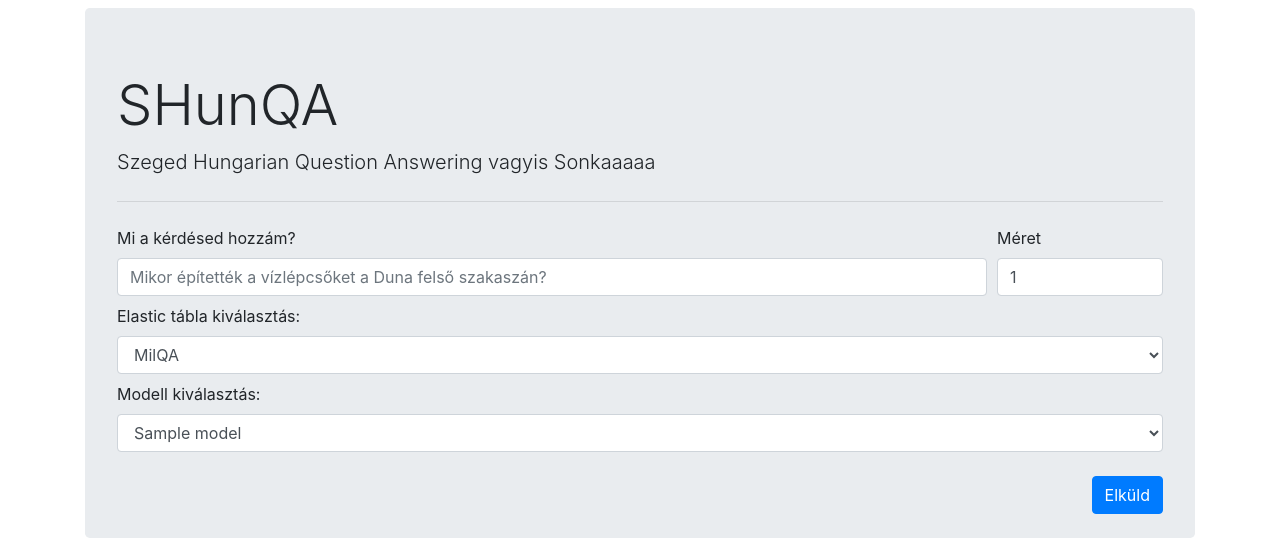
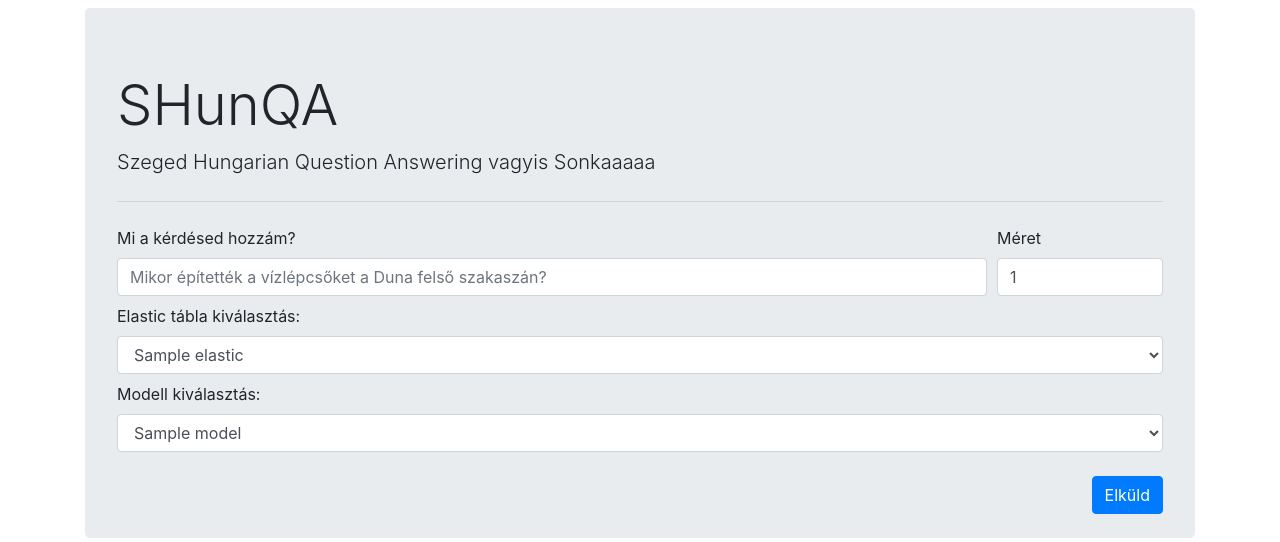
Before and after one commit to szegedai/SHunQA, a Flask app: template templates/index.html in a window 1280 px wide. Shown: the top 542 px of the page. Run offline with Flask 2, Linux system fonts and the light colour scheme; the template is opened without the code that fills it: most values are stand-ins (such as "Sample title", 1, 10 or a date in 2020); parts of the project's set-up code (start-up, migrations or seed data) failed here and were passed over; some libraries are stand-ins or nearby versions.

Commit message:
feat(flask): added multiple elastic chooser

```diff
--- a/config.json
+++ b/config.json
@@ -44,5 +44,16 @@
       "max_answer_len" : 1000,
       "visible_name": "RoBERTa hosszú válaszos, nem megválaszolható modell"
     }
+  ],
+
+  "elastics": [
+    {
+      "elastic_table_name": "milqa_w_lemma_w_official_context",
+      "visible_name": "MILQA"
+    },
+    {
+      "elastic_table_name": "word_war_2_wikidump",
+      "visible_name": "WW2 WikiDump"
+    }
   ]
 }
--- a/flask_service.py
+++ b/flask_service.py
@@ -11,6 +11,8 @@ with open('config.json', 'r') as config:
     config_variables = json.load(config)
 
 all_models = dict()
+all_elastics = dict()
+
 for model in config_variables["models"]:
     all_models[model["model"]] = pipeline(model["pipeline"],
                                           tokenizer=model["tokenizer"],
@@ -18,6 +20,10 @@ for model in config_variables["models"]:
                                           device=model["device"],
                                           handle_impossible_answer=bool(model["handle_impossible_answer"]),
                                           max_answer_len=model["max_answer_len"])
+
+
+for elastic_table in config_variables["elastics"]:
+    all_elastics[elastic_table["elastic"]] = elastic_table["elastic_table_name"]
 
 nlp_hu = spacy.load("hu_core_news_trf")
 
@@ -49,7 +55,7 @@ def predict_from_question(query, size, elastic, model_type):
         verify_certs=False
     )
 
-    s = es.search(index=elastic, body=body)
+    s = es.search(index=all_elastics[elastic], body=body)
 
     # The query only returns the text before the question mark, so we add it here.
     official_question = query if query[-1:] == '?' else query + '?'
@@ -96,15 +102,18 @@ def predict_from_question_gui():
                                data=predict_from_question(query, size, elastic, model_type),
                                query=query,
                                size=size,
-                               elastic=elastic,
+                               elastic=config_variables["elastics"],
+                               config_variables_elastics=config_variables["elastics"],
                                model_type=model_type,
-                               config_variables=config_variables["models"])
+                               config_variables_models=config_variables["models"])
 
     return render_template('index.html',
                            data=None,
                            query=None,
+                           elastic=config_variables["elastics"][0]["elastic_table_name"],
+                           config_variables_elastics=config_variables["elastics"],
                            model_type=config_variables["models"][0]["model"],
-                           config_variables=config_variables["models"])
+                           config_variables_models=config_variables["models"])
 
 
 @app.route('/qa/api/', methods=['GET', 'POST'])
--- a/templates/index.html
+++ b/templates/index.html
@@ -27,16 +27,23 @@
             <div class="col-lg-12">
                 <label for="elastic-table">Elastic tábla kiválasztás:</label>
                 <select name="elastic" class="form-control" aria-label="Default select example" id="elastic-table">
-                    {% if elastic == "milqa_w_lemma_w_official_context" %}
-                    <option value="milqa_w_lemma_w_official_context" selected>MilQA</option>
-                    <option value="word_war_2_wikidump">WW2 wikidump</option>
-                    {% elif elastic == "word_war_2_wikidump" %}
-                    <option value="milqa_w_lemma_w_official_context" >MilQA</option>
-                    <option value="word_war_2_wikidump" selected>WW2 wikidump</option>
-                    {% else %}
-                    <option value="milqa_w_lemma_w_official_context" selected>MilQA</option>
-                    <option value="word_war_2_wikidump">WW2 wikidump</option>
-                    {% endif %}
+                    {% for elastic_ in config_variables_elastics %}
+                        {% if elastic == elastic_.elastic_table_name %}
+                             <option value={{ elastic_.elastic_table_name }} selected>{{ elastic_.visible_name }}</option>
+                        {% else %}
+                            <option value={{ elastic_.elastic_table_name }}>{{ elastic_.visible_name }}</option>
+                        {% endif %}
+                    {% endfor %}
+{#                    {% if elastic == "milqa_w_lemma_w_official_context" %}#}
+{#                    <option value="milqa_w_lemma_w_official_context" selected>MilQA</option>#}
+{#                    <option value="word_war_2_wikidump">WW2 wikidump</option>#}
+{#                    {% elif elastic == "word_war_2_wikidump" %}#}
+{#                    <option value="milqa_w_lemma_w_official_context" >MilQA</option>#}
+{#                    <option value="word_war_2_wikidump" selected>WW2 wikidump</option>#}
+{#                    {% else %}#}
+{#                    <option value="milqa_w_lemma_w_official_context" selected>MilQA</option>#}
+{#                    <option value="word_war_2_wikidump">WW2 wikidump</option>#}
+{#                    {% endif %}#}
                 </select>
             </div>
         </div>
@@ -44,7 +51,7 @@
             <div class="col-lg-12">
                 <label for="model_type-table">Modell kiválasztás:</label>
                 <select name="model_type" class="form-control" aria-label="Default select example" id="model_type-table">
-                    {% for model_ in config_variables %}
+                    {% for model_ in config_variables_models %}
                         {% if model_type == model_.model %}
                              <option value={{ model_.model }} selected>{{ model_.visible_name }}</option>
                         {% else %}
```
